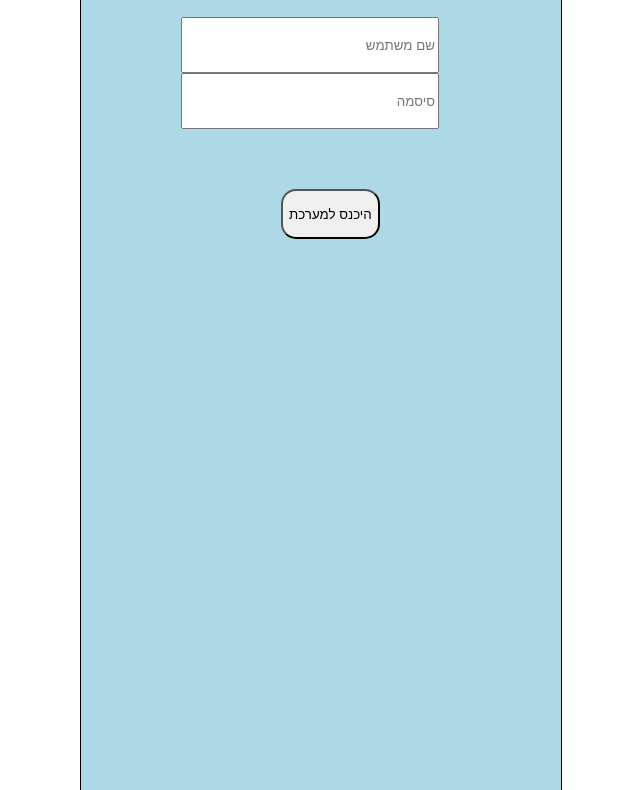
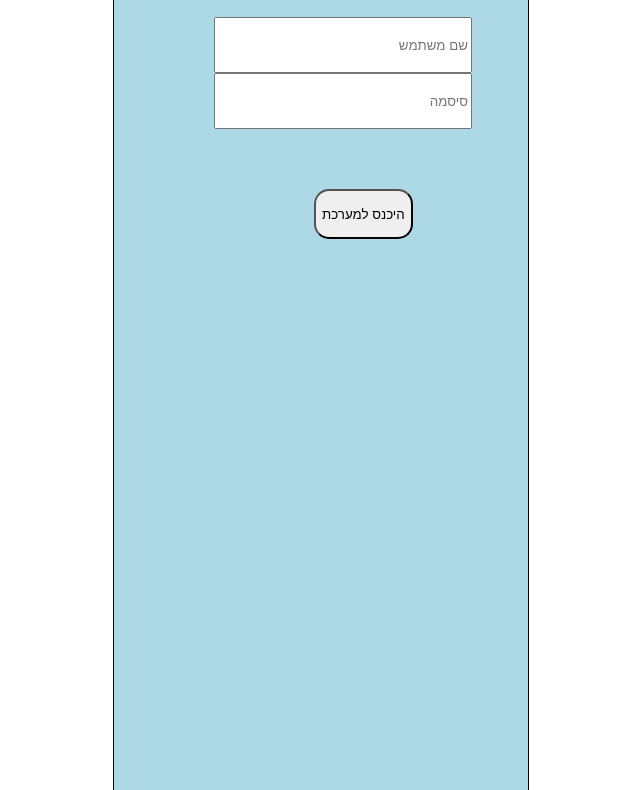
Before and after one commit to Moshec1976/hadars-crm---mockup, a plain HTML site: page index.html in a window 1280 px wide. Shown: the part 93-883 px from the top of the page, without its empty margins (319-959 px from the left). Drawn offline with Linux system fonts and the light colour scheme.

Commit message:
fixing screen rez

```diff
--- a/style.css
+++ b/style.css
@@ -1,5 +1,5 @@
 .wrap{
-    width: 480px;
+    width: 414px;
     height: 1000px;
     border: 1px solid black;
     margin: auto;
```
